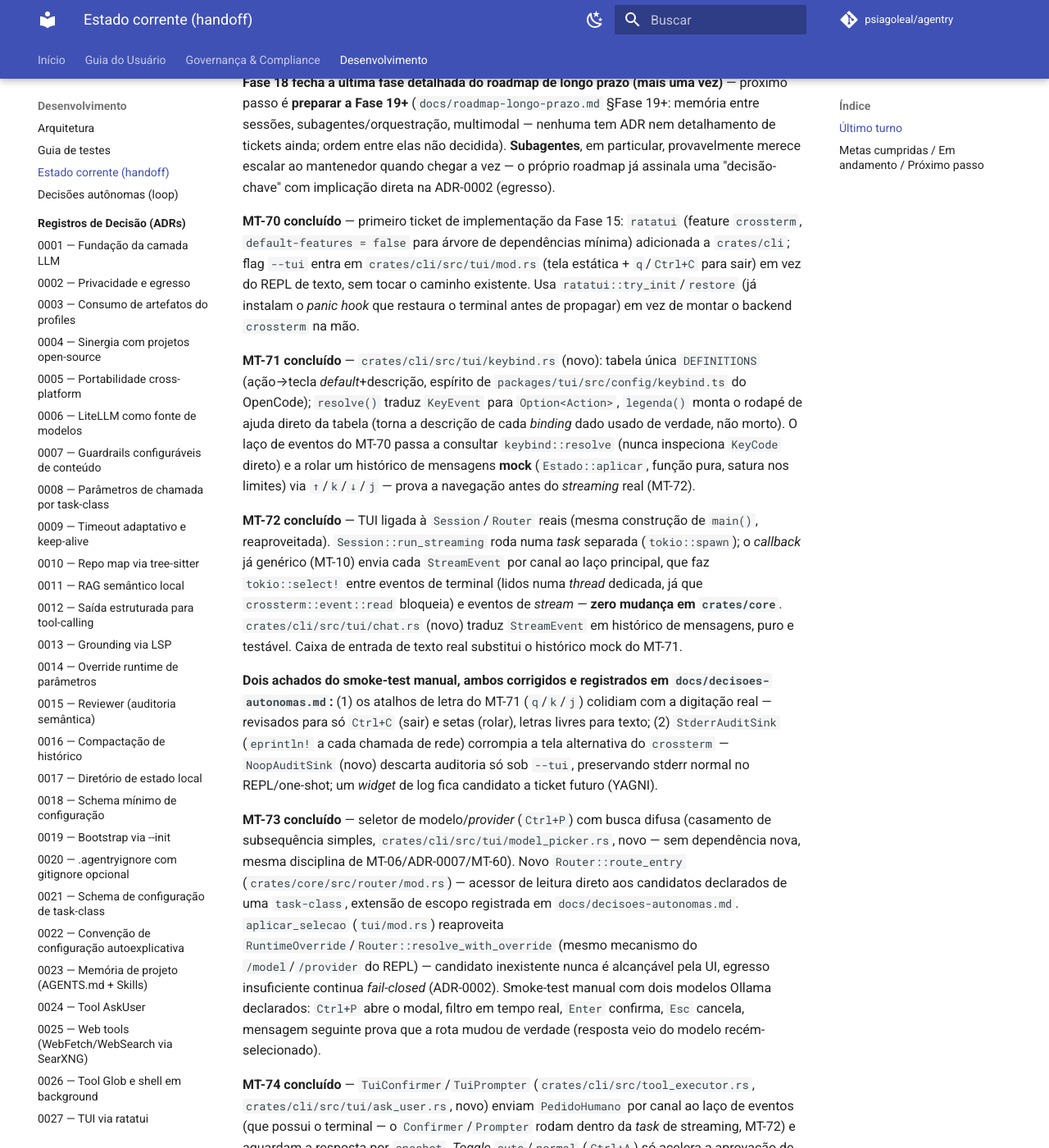
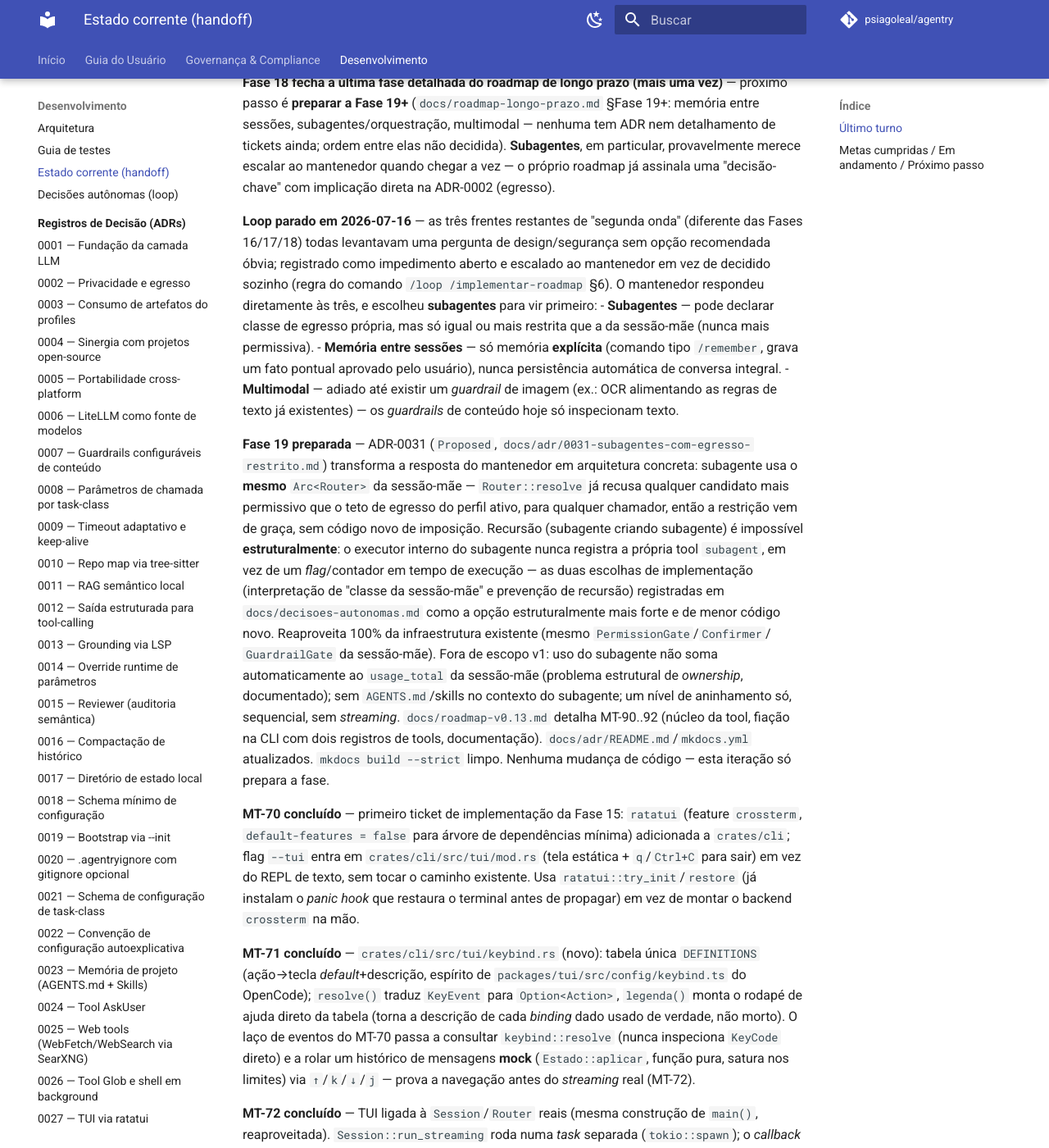
Before and after one commit to psiagoleal/agentry, an MkDocs documentation site: the page built from docs/CURRENT-STATE.md, in a window 1280 px wide and 1400 px high, scrolled down 7210 px. Shown: the whole window at 82% size. Built offline with MkDocs 1.6.1 and Material for MkDocs 9.7.7, drawn with Linux system fonts in a browser that asks for light colours; comment, search, counter and statistics services are not loaded.

Commit message:
docs(handoff): registra preparação da Fase 19; próximo passo é o MT-90
{agente: Claude Code; modelo: claude-sonnet-5}

```diff
--- a/docs/CURRENT-STATE.md
+++ b/docs/CURRENT-STATE.md
@@ -294,6 +294,36 @@
   tickets ainda; ordem entre elas não decidida). **Subagentes**, em particular, provavelmente
   merece escalar ao mantenedor quando chegar a vez — o próprio roadmap já assinala uma
   "decisão-chave" com implicação direta na ADR-0002 (egresso).
+
+  **Loop parado em 2026-07-16** — as três frentes restantes de "segunda onda" (diferente das
+  Fases 16/17/18) todas levantavam uma pergunta de design/segurança sem opção recomendada
+  óbvia; registrado como impedimento aberto e escalado ao mantenedor em vez de decidido
+  sozinho (regra do comando `/loop /implementar-roadmap` §6). O mantenedor respondeu
+  diretamente às três, e escolheu **subagentes** para vir primeiro:
+  - **Subagentes** — pode declarar classe de egresso própria, mas só igual ou mais restrita
+    que a da sessão-mãe (nunca mais permissiva).
+  - **Memória entre sessões** — só memória **explícita** (comando tipo `/remember`, grava um
+    fato pontual aprovado pelo usuário), nunca persistência automática de conversa integral.
+  - **Multimodal** — adiado até existir um *guardrail* de imagem (ex.: OCR alimentando as
+    regras de texto já existentes) — os *guardrails* de conteúdo hoje só inspecionam texto.
+
+  **Fase 19 preparada** — ADR-0031 (`Proposed`, `docs/adr/0031-subagentes-com-egresso-restrito.md`)
+  transforma a resposta do mantenedor em arquitetura concreta: subagente usa o **mesmo**
+  `Arc<Router>` da sessão-mãe — `Router::resolve` já recusa qualquer candidato mais permissivo
+  que o teto de egresso do perfil ativo, para qualquer chamador, então a restrição vem de
+  graça, sem código novo de imposição. Recursão (subagente criando subagente) é impossível
+  **estruturalmente**: o executor interno do subagente nunca registra a própria tool
+  `subagent`, em vez de um *flag*/contador em tempo de execução — as duas escolhas de
+  implementação (interpretação de "classe da sessão-mãe" e prevenção de recursão) registradas
+  em `docs/decisoes-autonomas.md` como a opção estruturalmente mais forte e de menor código
+  novo. Reaproveita 100% da infraestrutura existente (mesmo `PermissionGate`/`Confirmer`/
+  `GuardrailGate` da sessão-mãe). Fora de escopo v1: uso do subagente não soma
+  automaticamente ao `usage_total` da sessão-mãe (problema estrutural de *ownership*,
+  documentado); sem `AGENTS.md`/skills no contexto do subagente; um nível de aninhamento só,
+  sequencial, sem *streaming*. `docs/roadmap-v0.13.md` detalha MT-90..92 (núcleo da tool,
+  fiação na CLI com dois registros de tools, documentação). `docs/adr/README.md`/`mkdocs.yml`
+  atualizados. `mkdocs build --strict` limpo. Nenhuma mudança de código — esta iteração só
+  prepara a fase.
 
   **MT-70 concluído** — primeiro ticket de implementação da Fase 15: `ratatui` (feature
   `crossterm`, `default-features = false` para árvore de dependências mínima) adicionada a
@@ -1552,21 +1582,29 @@
   `docs/roadmap-longo-prazo.md` atualizados — Fase 18 marcada concluída. `mkdocs build
   --strict` limpo. Nenhuma mudança de código.
 
+- [x] **Preparação da Fase 19** — o mantenedor respondeu diretamente às três perguntas de
+  design das frentes restantes de "segunda onda" e escolheu **subagentes/orquestração** para
+  vir primeiro. **ADR-0031** (`Proposed`, `docs/adr/0031-subagentes-com-egresso-restrito.md`):
+  subagente usa o mesmo `Arc<Router>` da sessão-mãe (restrição de egresso "de graça", sem
+  código novo de imposição); recursão impossível estruturalmente (executor interno nunca
+  registra a própria tool `subagent`). `docs/roadmap-v0.13.md` detalha MT-90..92.
+  `docs/adr/README.md`/`mkdocs.yml` atualizados. `mkdocs build --strict` limpo. Nenhuma
+  mudança de código — esta iteração só prepara a fase.
+
 **Em andamento:** nada pendente — árvore de trabalho limpa, tudo commitado. **Fase 18
-concluída inteira (MT-86..89)** — última fase que já tinha tickets detalhados no roadmap de
-longo prazo.
-
-**Próximo passo:** **loop autônomo parado — aguardando decisão do mantenedor** (ver
-"Impedimentos abertos" abaixo). Fases 11 a 18 concluídas inteiras; as três frentes
-restantes de "segunda onda" (memória entre sessões, subagentes/orquestração, multimodal)
-**todas** levantam uma pergunta de design/segurança sem opção recomendada óbvia o bastante
-para decidir sozinho — diferente das Fases 16/17/18, escolhidas exatamente por não terem
-essa característica. Retomar exige o mantenedor escolher qual frente seguir (ou dar direção
-sobre as perguntas em aberto de cada uma); depois disso, a próxima unidade de trabalho volta
-a ser **preparar** essa fase (ADR + quebra em micro-tickets), seguindo a disciplina normal do
-comando `/loop /implementar-roadmap`. Outros itens em aberto, sem ticket: deploy do site
-MkDocs (GitHub Pages) — decisão explícita do usuário de não fazer ainda; CI multi-SO ainda
-não observado verde (falta um push que dispare a matriz); backlog independente do
+concluída inteira (MT-86..89)**; **Fase 19 preparada** (ADR-0031 `Proposed`,
+`docs/roadmap-v0.13.md`, MT-90..92).
+
+**Próximo passo:** **MT-90** (`docs/roadmap-v0.13.md`, `crates/core/src/tools/subagent.rs`) —
+`SubagentTool` (novo): guarda o mesmo `Arc<Router>` da sessão-mãe e um `Arc<dyn ToolExecutor>`
+cujo `ToolRegistry` interno não inclui a própria tool `subagent`; `execute()` resolve via
+`Router::resolve`/`resolve_with_override`, constrói e roda uma `Session` nova até completar
+(sem *streaming*), devolve o texto final. Primeiro ticket de implementação da Fase 19. Outros
+itens em aberto, sem ticket: **memória entre sessões** e **multimodal** (Fase 20+) já têm a
+pergunta de design respondida pelo mantenedor (ver `docs/roadmap-longo-prazo.md` §Fase 20+),
+mas ainda sem ADR/tickets — preparar quando a Fase 19 concluir; deploy do site MkDocs (GitHub
+Pages) — decisão explícita do usuário de não fazer ainda; CI multi-SO ainda não observado
+verde (falta um push que dispare a matriz); backlog independente do
 `ai-coding-agent-profiles` (ADRs 0001-0005 — RTK/OKF pendentes de reanálise de maturidade,
 perfis base+overlay/skills executáveis/config de serviços pendentes de validação de
 implementação).
```
Also changed, not shown: other parts of docs/CURRENT-STATE.md (+1 -30 lines).
